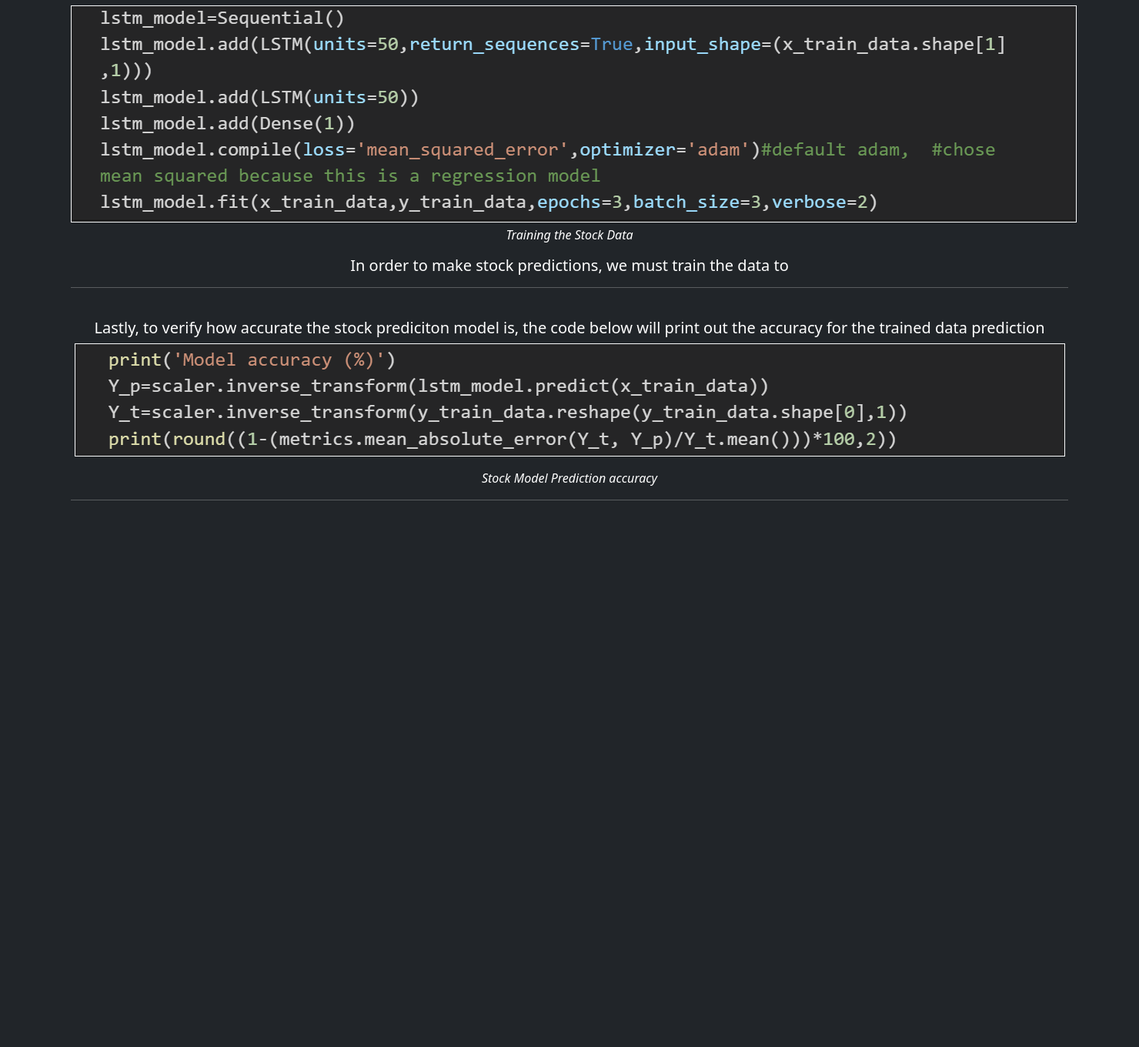
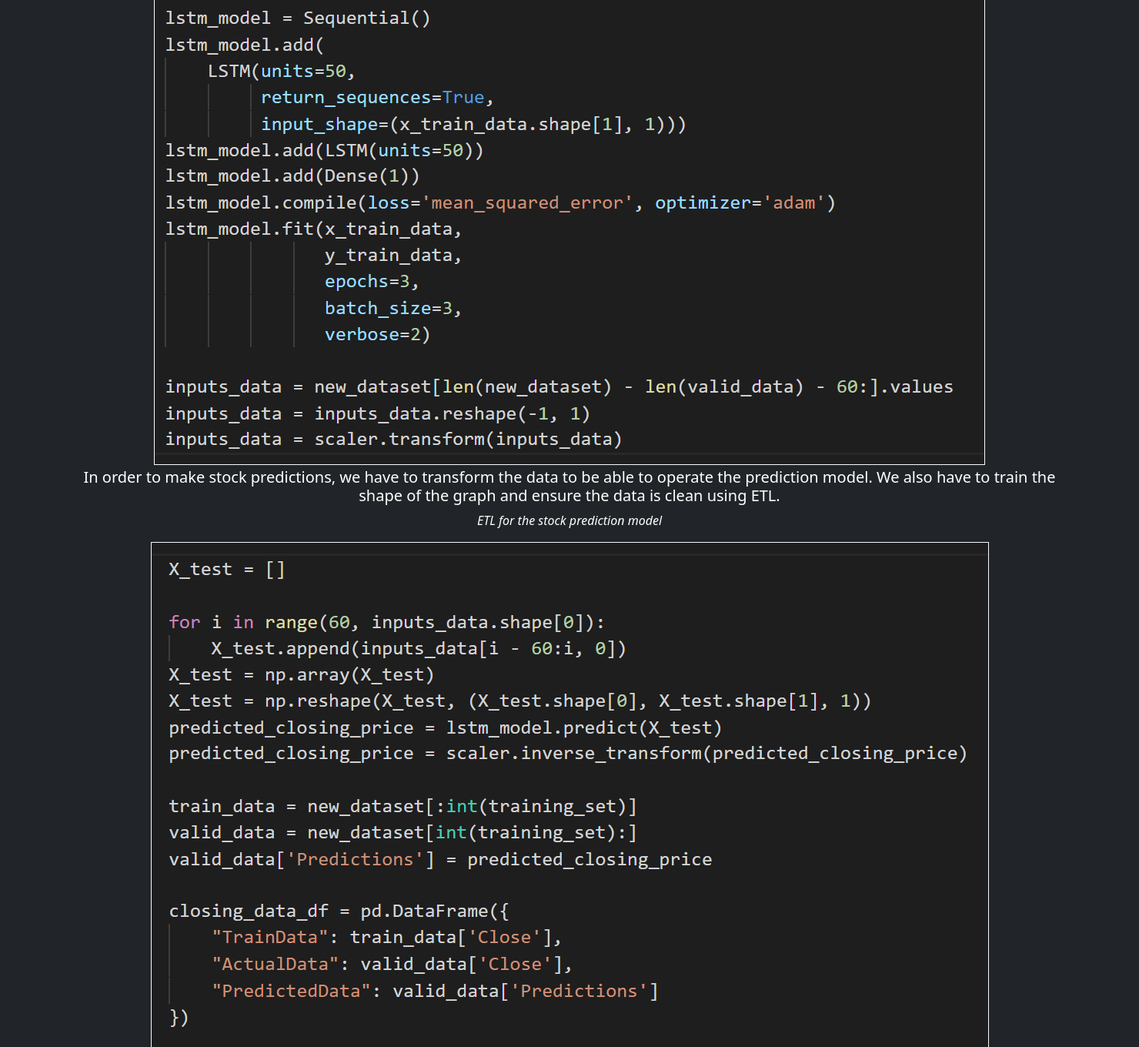
Before and after one commit to m-rivera1/stock_prediction, a Flask app: page /project-info in a window 1480 px wide. Shown: the part 4052-5412 px from the top of the page at 77% size. Before the commit the page ends 4702 px from the top, so only its background shows below. Run offline with Flask 2, Linux system fonts and the light colour scheme; some libraries are stand-ins or nearby versions.

Commit message:
add more to code html

```diff
--- a/templates/code.html
+++ b/templates/code.html
@@ -52,35 +52,37 @@
     <br>
     <h4>The code examples below show how our Stocks Prediction model was built.</h4>
     <div>
+      <p><em>Libraries</em></p>
       <img class="border border-1 border-light mb-3" src="{{ url_for('static', filename='images/libraries.png')}}" alt="Libraries">
       <img class="border border-1 border-light mb-1" src="{{ url_for('static', filename='images/libraries-2.png')}}" alt="Libraries">
-
-      <p><em>Libraries</em></p>
       <br>
       <h5>The libraries imported into our file.</h5>
     </div>
     <hr>
     <article>
+      <p><em>Obtaining Stock Ticker Information</em></p>
         <img class="border border-1 border-light mb-3" src="{{ url_for('static', filename='images/tickers.png')}}" alt="Tickers">
         <img class="border border-1 border-light mb-1" src="{{ url_for('static', filename='images/names.png')}}" alt="Ticker Names">
-
-      <p><em>Obtaining Stock Ticker Information</em></p>
       <br>
       <h5>The queries above is used to obtain the list of stock tickers and associated company names from Yahoo Finance
         API</h5>
     </article>
     <hr>
     <article>
+      <p><em>Retrieving Stock Open and Close Dates</em></p>
         <img class="border border-1 border-light mb-1" src="{{ url_for('static', filename='images/stocks.png')}}" alt="Stock Open and Close Data">
-      <p><em>Retrieving Stock Open and Close Dates</em></p>
       <h5>This query obtains the stocks' values at each open and close date and time using API from Yahoo Finance.</h5>
     </article>
     <hr>
     <article>
+      <p><em>Training the Stock Data</em></p>
         <img class="border border-1 border-light mb-3" src="{{ url_for('static', filename='images/training-1.png')}}" alt="Training the Data">
         <img class="border border-1 border-light mb-1" src="{{ url_for('static', filename='images/training-2.png')}}" alt="Training the Data">
-      <p><em>Training the Stock Data</em></p>
-      <h5>In order to make stock predictions, we must train the data to</h5>
+      <h5>In order to make stock predictions, we have to transform the data to be able to operate the prediction model. We also have to train the shape of the graph and ensure the data is clean using ETL.</h5>
+      <p><em>ETL for the stock prediction model</em></p>
+      <img class="border border-1 border-light mb-3" src="{{ url_for('static', filename='images/training-3.png')}}" alt="Training the Data">
+      <img class="border border-1 border-light mb-1" src="{{ url_for('static', filename='images/training-4.png')}}" alt="Training the Data">
+
     </article>
     <hr><br>
     <article>
```
Also changed, not shown: static/images/training-2.png, static/images/training-3.png (added), static/images/training-4.png (added).
